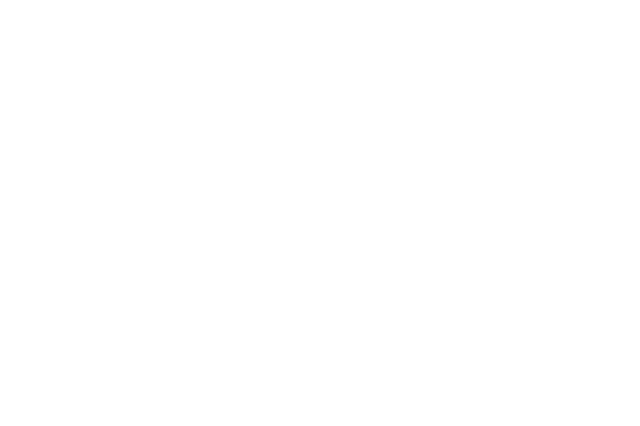
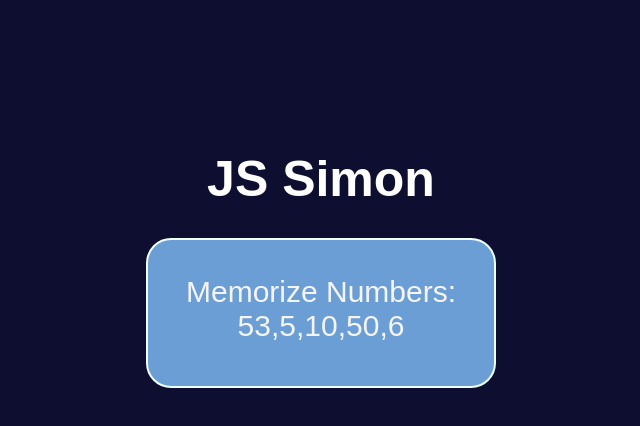
Before and after one commit to LorenzoAriatta/js-simon, a plain HTML site: page index.html in a window 1280 px wide. Shown: the whole page, without its empty margins (319-959 px from the left). Drawn offline with Linux system fonts and the light colour scheme.

Commit message:
generati i 5 num random | array  e functions

```diff
--- a/css/style.css
+++ b/css/style.css
@@ -4,3 +4,35 @@
     box-sizing: border-box;
     font-family: sans-serif;
 }
+
+body {
+    background-color: rgb(13, 14, 48);
+}
+
+.container {
+    width: 50%;
+    margin: 100px auto;
+    display: flex;
+    flex-direction: column;
+    align-items: center;
+}
+
+#title {
+    margin-top: 50px;
+    font-size: 50px;
+    color: white;
+    text-align: center;
+    margin-bottom: 30px;
+}
+
+#simon {
+    width: 350px;
+    height: 150px;
+    background-color: rgb(108, 158, 214);
+    color: whitesmoke;
+    border: 2px solid azure;
+    border-radius: 25px;
+    font-size: 30px;
+    text-align: center;
+    padding: 35px 0;
+}
--- a/index.html
+++ b/index.html
@@ -12,7 +12,13 @@
 
 <body>
 
-    <div class="container"></div>
+    <div class="container">
+
+        <h1 id="title">JS Simon</h1>
+
+        <div id="simon"></div>
+
+    </div>
 
 </body>
 
--- a/js/script.js
+++ b/js/script.js
@@ -7,6 +7,7 @@ console.log('JS OK!');
 
 // ---------- FUNZIONI ---------- //
 
+//RNG range 1 / 100
 function randomNumberGen(min, max) {
 
     const range = (max - min) + 1;
@@ -16,6 +17,7 @@ function randomNumberGen(min, max) {
 
 }
 
+// check dei numeri generati, se non presenti nell'array li pusho
 function validNumber(min, max) {
 
     for (let i = 0; i < 5; i++) {
@@ -27,6 +29,7 @@ function validNumber(min, max) {
         }
     }
 
+    simon.innerText = `Memorize Numbers: ${numbersSimonArray}`;
 
 }
 
@@ -35,15 +38,18 @@ function validNumber(min, max) {
 
 // ---------- DOM ELEMENTS ---------- //
 
-
+//assegno ad una const il div contenente i numeri generati
+const simon = document.getElementById('simon');
 
 // ---------- / DOM ELEMENTS ---------- //
 
 
 // ---------- GENERAL VAR/FUNCTIONS ---------- //
 
+//array numeri generati
 let numbersSimonArray = [];
 
+//recall functions
 randomNumberGen(1, 100);
 validNumber(1, 100);
 console.log(numbersSimonArray);
```
